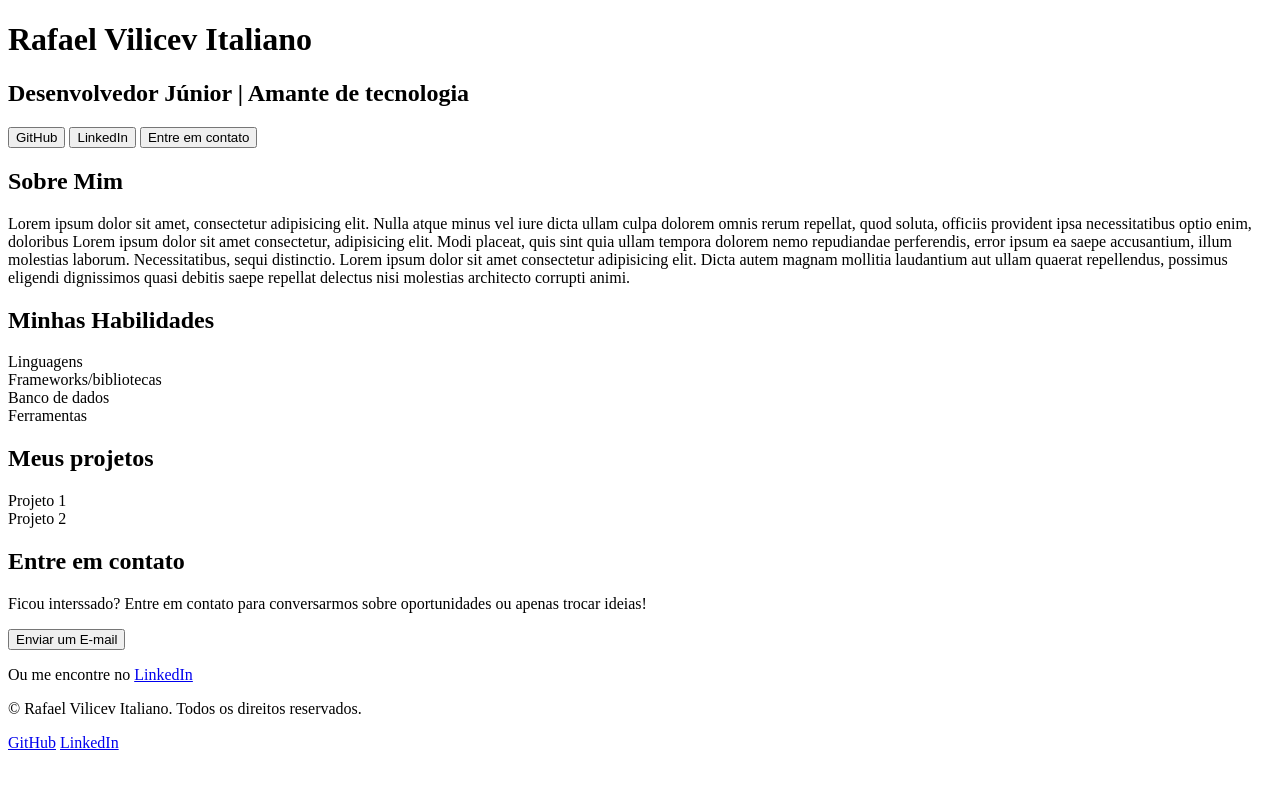
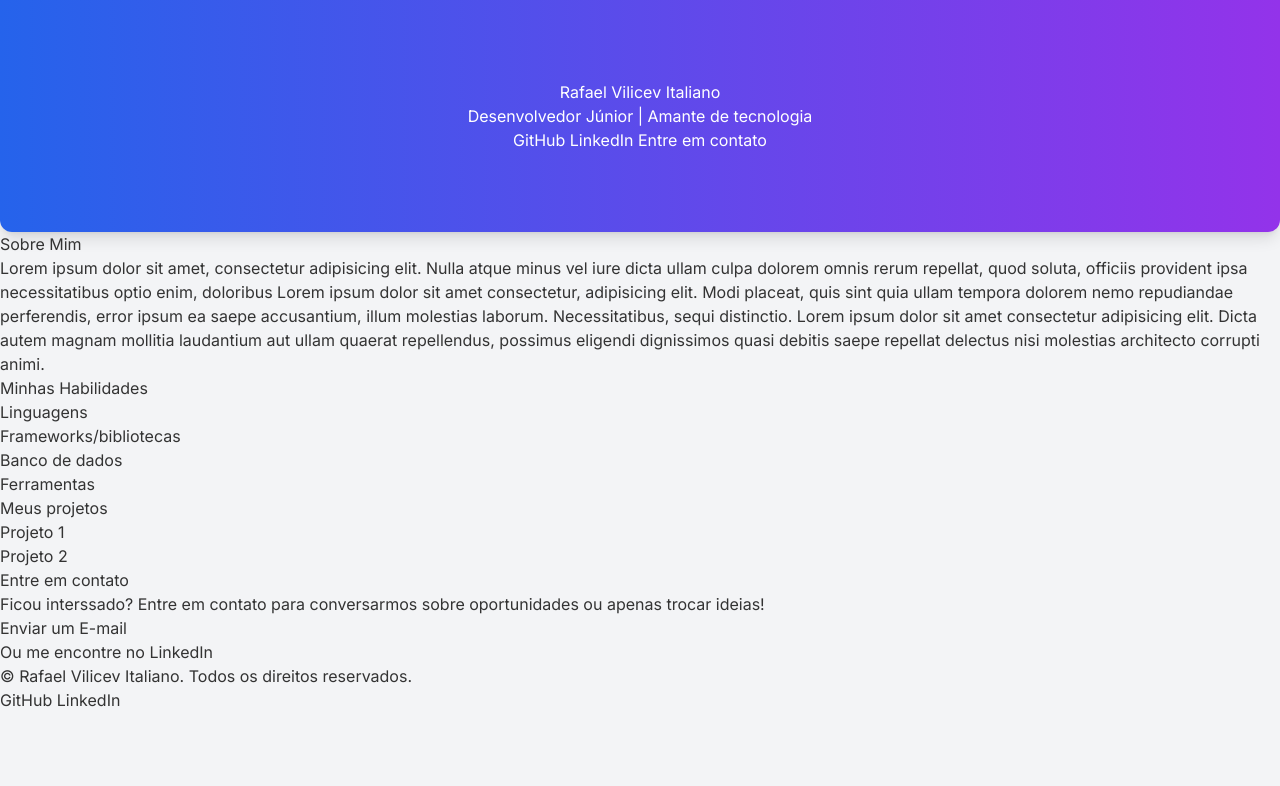
Before and after one commit to Italianorafa/javascript, a plain HTML site: page exercicios/portifólio/index.html in a window 1280 px wide. Drawn offline with nearby package versions, Linux system fonts and the light colour scheme.

Commit message:
testing tailwind css

```diff
--- a/exercicios/portifólio/index.html
+++ b/exercicios/portifólio/index.html
@@ -4,10 +4,12 @@
     <meta charset="UTF-8">
     <meta name="viewport" content="width=device-width, initial-scale=1.0">
     <link rel="stylesheet" href="style.css">
+    <script src="https://cdn.tailwindcss.com"></script>
+    <link href="https://fonts.googleapis.com/css2?family=Inter:wght@300;400;500;600;700&display=swap" rel="stylesheet">
     <title>Meu potifólio</title>
 </head>
 <body>
-    <header>
+    <header class="bg-gradient-to-r from-blue-600 to-purple-600 text-white text-center py-20 px-4 rounded-b-xl shadow-lg md:px-8">
         <h1>Rafael Vilicev Italiano</h1>
         <h2>Desenvolvedor Júnior | Amante de tecnologia</h2>
         <button>GitHub</button>
--- a/exercicios/portifólio/style.css
+++ b/exercicios/portifólio/style.css
@@ -0,0 +1,7 @@
+@charset "UTF-8";
+
+body{
+    font-family: 'Inter', sans-serif;
+    background-color: #f3f4f6;
+    color: #333;
+}
```
